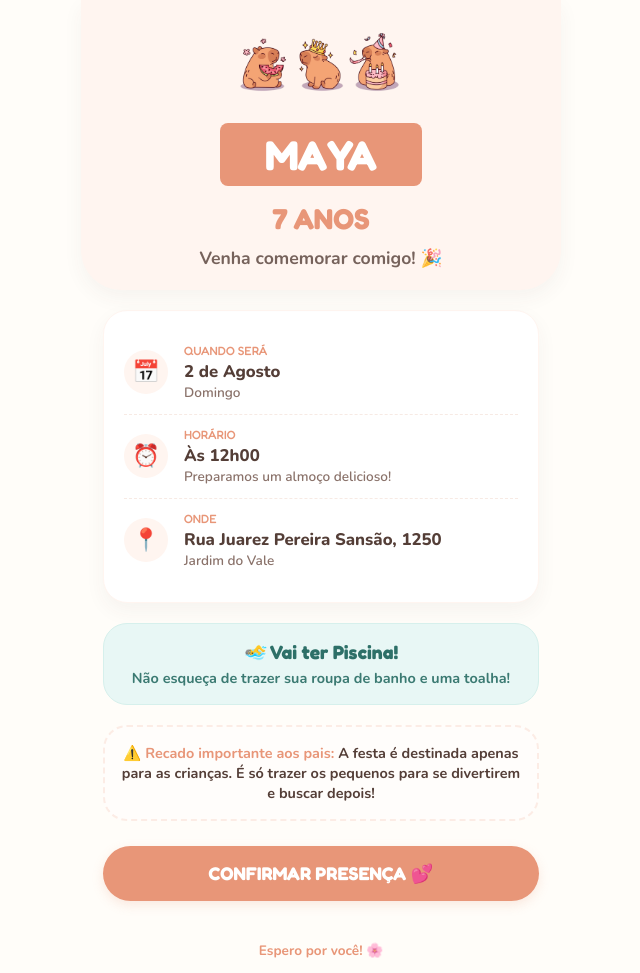
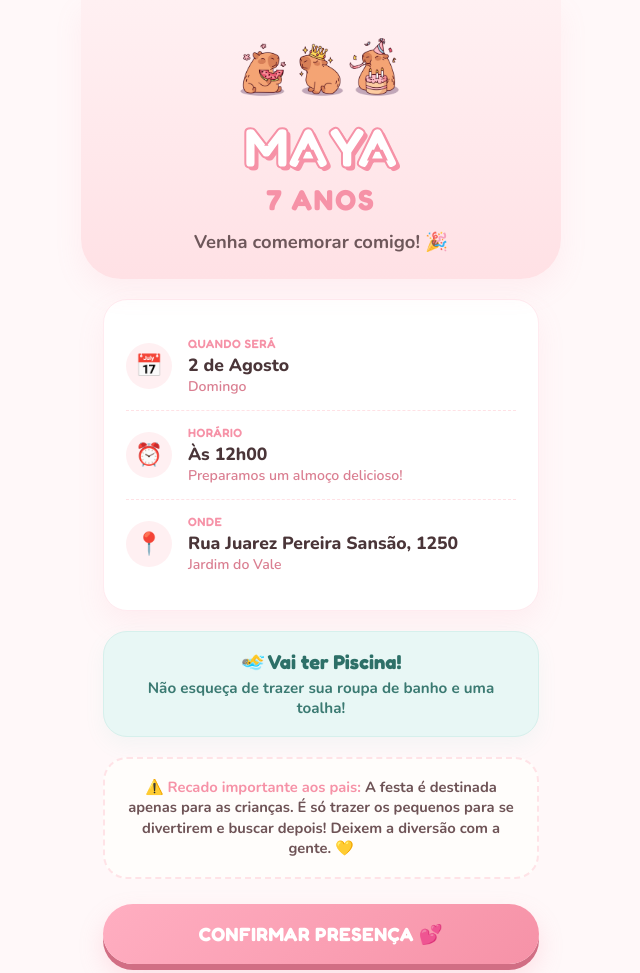
Before and after one commit to leonardovieira24lv-hash/maya7anos, a plain HTML site: page index.html in a window 1280 px wide. Shown: the top 973 px of the page, without its empty margins (319-959 px from the left). Drawn offline with nearby package versions, Linux system fonts and the light colour scheme.

Commit message:
Atualizar o index.html

```diff
--- a/index.html
+++ b/index.html
@@ -4,25 +4,19 @@
 <meta charset="UTF-8">
 <meta name="viewport" content="width=device-width, initial-scale=1.0, maximum-scale=1.0">
 <title>Os 7 anos da Maya 🌸</title>
-<!-- Configurações para aparecer a foto e o texto no preview do WhatsApp -->
-<meta property="og:title" content="Os 7 anos da Maya 🌸">
-<meta property="og:description" content="Venha comemorar comigo! Clique para ver os detalhes e confirmar sua presença. 💕">
-<meta property="og:image" content="https://maya7anos.vercel.app/capivara.png">
-<meta property="og:type" content="website">
-<meta property="og:url" content="https://maya7anos.vercel.app/">
 <link rel="preconnect" href="https://fonts.googleapis.com">
 <link href="https://fonts.googleapis.com/css2?family=Fredoka:wght@500;600;700&family=Nunito:wght@600;700;800&display=swap" rel="stylesheet">
 <style>
   :root {
-    --bg-warm: #FFFDF9; /* Fundo creme bem limpo e suave */
-    --peach-pastel: #FCECE5;
-    --peach-dark: #E89678;
+    --bg-warm: #FFF8F9; /* Fundo creme bem suave com leve toque rosado */
+    --pink-light: #FFE3E7; /* Rosa pastel para os detalhes de fundo */
+    --pink-dark: #F692A7; /* Rosa chiclete aceso para substituir o laranja */
+    --pink-deep: #D15F76; /* Rosa mais escuro para textos pequenos */
     --cream: #FFFFFF;
-    --gold: #FCD062;
     --mint-pool: #76C7BE;
-    --ink: #543E37;
+    --ink: #4A3538; /* Texto em tom marrom rosado bem escuro, mais suave que o preto */
     --radius: 24px;
-    --shadow: 0 8px 20px rgba(84, 62, 55, 0.05);
+    --shadow: 0 12px 28px rgba(246, 146, 167, 0.1);
   }
 
   *{box-sizing:border-box; -webkit-tap-highlight-color:transparent;}
@@ -47,18 +41,17 @@
   /* ---------- HERO SECTION ---------- */
   .hero{
     position:relative;
-    padding: 30px 24px 20px;
+    padding: 35px 24px 25px;
     text-align:center;
-    background: #FFF5F0; /* Tom pêssego bem clarinho de fundo */
+    background: linear-gradient(180deg, #FFF0F2 0%, #FFE1E5 100%); /* Degradê suave rosa */
     border-radius: 0 0 40px 40px;
     box-shadow: var(--shadow);
   }
 
-  /* Espaço para a SUA imagem da capivara */
   .main-capy-box {
     width: 100%;
     max-width: 180px;
-    margin: 0 auto 15px;
+    margin: 0 auto 10px;
   }
   .main-capy-box img {
     width: 100%;
@@ -66,35 +59,36 @@
     display: block;
   }
 
-  /* Banner do Nome */
-  .banner-container {
-    position: relative;
-    display: inline-block;
-    margin: 10px 0;
+  /* Nova formatação do nome: Texto integrado, fluido e com contorno infantil */
+  .name-header {
+    font-family: 'Fredoka', sans-serif;
+    margin: 15px 0 5px;
   }
-  .banner-ribbon {
-    background: var(--peach-dark);
+  .name-header h1 {
+    margin: 0;
+    font-size: 3.5rem;
+    font-weight: 700;
     color: var(--cream);
-    font-family: 'Fredoka', sans-serif;
+    text-transform: uppercase;
+    letter-spacing: 1px;
+    -webkit-text-stroke: 2px var(--pink-dark); /* Borda estilizada nas letras */
+    text-shadow: 3px 3px 0px var(--pink-dark);
+    line-height: 1;
+  }
+  .name-header .age-subtitle {
+    display: block;
+    font-size: 1.8rem;
+    color: var(--pink-dark);
     font-weight: 700;
-    font-size: 2.6rem;
-    padding: 6px 45px;
-    text-transform: uppercase;
-    border-radius: 8px;
-  }
-
-  .age-subtitle {
-    font-family: 'Fredoka', sans-serif;
-    font-size: 1.8rem;
-    color: var(--peach-dark);
-    margin: 5px 0 0;
-    font-weight: 700;
+    margin-top: 8px;
+    letter-spacing: 2px;
   }
 
   .call-to-party {
-    font-size: 1.1rem;
+    font-size: 1.15rem;
     font-weight: 700;
-    margin: 10px 0 0;
+    margin: 12px 0 0;
+    color: var(--ink);
     opacity: 0.8;
   }
 
@@ -106,26 +100,26 @@
   .card-details {
     background: var(--cream);
     border-radius: var(--radius);
-    padding: 20px;
+    padding: 22px;
     box-shadow: var(--shadow);
     margin-bottom: 20px;
-    border: 1px solid #FFF5F0;
+    border: 1px solid #FFEBF0;
   }
 
   .info-row {
     display: flex;
     align-items: center;
     gap: 16px;
-    padding: 12px 0;
+    padding: 14px 0;
   }
   .info-row + .info-row {
-    border-top: 1px dashed #F7EAE4;
+    border-top: 1px dashed #FFE1E5;
   }
 
   .info-icon {
     font-size: 22px;
-    background: #FFF5F0;
-    width: 44px; height: 44px;
+    background: #FFF0F2;
+    width: 46px; height: 46px;
     border-radius: 50%;
     display: flex; align-items: center; justify-content: center;
     flex-shrink: 0;
@@ -135,53 +129,58 @@
     font-family: 'Fredoka', sans-serif;
     font-size: 0.75rem;
     text-transform: uppercase;
-    color: var(--peach-dark);
+    color: var(--pink-dark);
+    font-weight: 600;
+    letter-spacing: 0.5px;
     margin-bottom: 2px;
   }
   .info-text .val {
     font-weight: 800;
-    font-size: 1.05rem;
+    font-size: 1.1rem;
   }
   .info-text .val small {
     display: block;
     font-weight: 600;
-    font-size: 0.85rem;
-    color: #8A726A;
+    font-size: 0.88rem;
+    color: var(--pink-deep);
+    opacity: 0.8;
   }
 
   .pool-badge {
     background: #E8F7F5;
     border-radius: var(--radius);
-    padding: 16px;
+    padding: 18px;
     text-align: center;
     margin-bottom: 20px;
     border: 1px solid #D6F0EC;
+    box-shadow: 0 8px 20px rgba(118, 199, 190, 0.08);
   }
   .pool-badge h3 {
     font-family: 'Fredoka', sans-serif;
     color: #2D7068;
     margin: 0 0 4px;
-    font-size: 1.2rem;
+    font-size: 1.25rem;
   }
   .pool-badge p {
     margin: 0;
     font-weight: 700;
-    font-size: 0.9rem;
+    font-size: 0.95rem;
     color: #3B7A72;
   }
 
   .parents-alert {
     background: #FFFDFB;
-    border: 2px dashed var(--peach-pastel);
+    border: 2px dashed var(--pink-light);
     border-radius: var(--radius);
-    padding: 16px;
-    font-size: 0.9rem;
+    padding: 18px;
+    font-size: 0.92rem;
     line-height: 1.4;
     font-weight: 700;
     text-align: center;
     margin-bottom: 25px;
+    color: #6E5356;
   }
-  .parents-alert b { color: var(--peach-dark); }
+  .parents-alert b { color: var(--pink-dark); }
 
   /* ---------- RSVP BUTTON ---------- */
   .rsvp-btn {
@@ -191,40 +190,48 @@
     cursor: pointer;
     font-family: 'Fredoka', sans-serif;
     font-weight: 700;
-    font-size: 1.15rem;
+    font-size: 1.2rem;
     color: var(--cream);
-    background: var(--peach-dark);
-    padding: 16px;
+    background: linear-gradient(135deg, #FFAEC1, var(--pink-dark));
+    padding: 18px;
     border-radius: 999px;
-    box-shadow: 0 4px 12px rgba(232, 150, 120, 0.2);
+    box-shadow: 0 6px 0 #D16E84, 0 12px 24px rgba(246, 146, 167, 0.25);
     text-transform: uppercase;
+    letter-spacing: 0.5px;
+    transition: all 0.1s;
+  }
+  .rsvp-btn:active {
+    transform: translateY(4px);
+    box-shadow: 0 2px 0 #D16E84, 0 4px 10px rgba(246, 146, 167, 0.25);
   }
 
   footer {
     text-align: center;
     padding: 20px 0 10px;
-    color: var(--peach-dark);
+    color: var(--pink-dark);
     font-size: 0.85rem;
     font-weight: 700;
+    opacity: 0.7;
   }
 
   /* ---------- MODAL ---------- */
-  .modal-overlay { position: fixed; inset: 0; background: rgba(84, 62, 55, 0.3); display: flex; align-items: flex-end; justify-content: center; z-index: 100; opacity: 0; pointer-events: none; transition: opacity 0.2s ease; }
+  .modal-overlay { position: fixed; inset: 0; background: rgba(84, 62, 55, 0.35); backdrop-filter: blur(2px); display: flex; align-items: flex-end; justify-content: center; z-index: 100; opacity: 0; pointer-events: none; transition: opacity 0.2s ease; }
   .modal-overlay.open { opacity: 1; pointer-events: auto; }
   .modal { background: var(--cream); width: 100%; max-width: 480px; border-radius: 32px 32px 0 0; padding: 30px 24px; transform: translateY(40px); transition: transform 0.25s ease-out; }
   .modal-overlay.open .modal { transform: translateY(0); }
-  .modal h2 { font-family: 'Fredoka', sans-serif; margin: 0 0 6px; text-align: center; }
-  .modal p.sub { text-align: center; margin: 0 0 20px; color: #8A726A; font-weight: 700; }
+  .modal h2 { font-family: 'Fredoka', sans-serif; margin: 0 0 6px; text-align: center; color: var(--ink); }
+  .modal p.sub { text-align: center; margin: 0 0 20px; color: var(--pink-deep); font-weight: 700; }
   .field { margin-bottom: 16px; }
   .field label { display: block; font-weight: 800; font-size: 0.9rem; margin-bottom: 6px; }
-  .field input { width: 100%; padding: 14px 18px; border-radius: 16px; border: 2px solid var(--peach-pastel); font-size: 1rem; outline: none; }
+  .field input { width: 100%; padding: 14px 18px; border-radius: 16px; border: 2px solid var(--pink-light); font-size: 1rem; outline: none; }
+  .field input:focus { border-color: var(--pink-dark); }
   .going-toggle { display: flex; gap: 12px; margin-bottom: 22px; }
-  .going-toggle button { flex: 1; padding: 14px; border-radius: 16px; border: 2px solid var(--peach-pastel); background: #FFF; font-family: 'Fredoka', sans-serif; font-weight: 600; cursor: pointer; }
-  .going-toggle button.selected { background: var(--peach-pastel); border-color: var(--peach-dark); }
-  .send-btn { display: block; width: 100%; border: none; font-family: 'Fredoka', sans-serif; font-weight: 700; font-size: 1.1rem; color: var(--cream); background: var(--mint-pool); padding: 16px; border-radius: 999px; cursor: pointer; }
+  .going-toggle button { flex: 1; padding: 14px; border-radius: 16px; border: 2px solid var(--pink-light); background: #FFF; font-family: 'Fredoka', sans-serif; font-weight: 600; cursor: pointer; color: var(--ink); }
+  .going-toggle button.selected { background: var(--pink-light); border-color: var(--pink-dark); font-weight: 700; }
+  .send-btn { display: block; width: 100%; border: none; font-family: 'Fredoka', sans-serif; font-weight: 700; font-size: 1.1rem; color: var(--cream); background: var(--mint-pool); padding: 16px; border-radius: 999px; box-shadow: 0 5px 0 #3D8279; cursor: pointer; }
   .close-modal { position: absolute; top: 20px; right: 22px; background: none; border: none; font-size: 1.4rem; color: #8A726A; cursor: pointer; }
   .success-view { text-align: center; padding: 15px 0; }
-  .success-view .name-pill { display: inline-block; background: var(--peach-pastel); padding: 6px 18px; border-radius: 999px; font-weight: 800; margin: 6px 0 16px; }
+  .success-view .name-pill { display: inline-block; background: var(--pink-light); padding: 6px 18px; border-radius: 999px; font-weight: 800; margin: 6px 0 16px; }
 </style>
 </head>
 <body>
@@ -233,14 +240,14 @@
   <!-- HERO SECTION -->
   <section class="hero">
     <div class="main-capy-box">
-      <!-- MUDAR AQUI: Coloque o nome do arquivo da sua imagem no lugar de "capivara.png" -->
-      <img src="capivara.png" alt="Capivara Fofa">
+      <img src="Capivara.png" alt="Capivara Fofa">
     </div>
 
-    <div class="banner-container">
-      <div class="banner-ribbon">Maya</div>
+    <!-- Nova formatação de texto do topo -->
+    <div class="name-header">
+      <h1>Maya</h1>
+      <span class="age-subtitle">7 ANOS</span>
     </div>
-    <h2 class="age-subtitle">7 ANOS</h2>
     <p class="call-to-party">Venha comemorar comigo! 🎉</p>
   </section>
 
@@ -276,7 +283,7 @@
     </div>
 
     <div class="parents-alert">
-      ⚠️ <b>Recado importante aos pais:</b> A festa é destinada apenas para as crianças. É só trazer os pequenos para se divertirem e buscar depois!
+      ⚠️ <b>Recado importante aos pais:</b> A festa é destinada apenas para as crianças. É só trazer os pequenos para se divertirem e buscar depois! Deixem a diversão com a gente. 💛
     </div>
 
     <button class="rsvp-btn" id="openModalBtn">Confirmar Presença 💕</button>
@@ -316,7 +323,8 @@
 </div>
 
 <script>
-  const SEU_WHATSAPP = "SEUNUMEROAQUI"; // Coloque seu número aqui
+  // COLOQUE SEU NÚMERO DE WHATSAPP AQUI (Apenas números com DDD)
+  const SEU_WHATSAPP = "SEUNUMEROAQUI";
 
   const openBtn = document.getElementById('openModalBtn');
   const closeBtn = document.getElementById('closeModalBtn');
@@ -348,7 +356,7 @@
 
   sendBtn.addEventListener('click', ()=>{
     const name = nameInput.value.trim();
-    if(!name){ nameInput.style.borderColor = 'var(--peach-dark)'; nameInput.focus(); return; }
+    if(!name){ nameInput.style.borderColor = 'var(--pink-dark)'; nameInput.focus(); return; }
     confirmedName.textContent = name;
     let mensagemWhats = "";
     if(goingValue === 'sim'){
```
